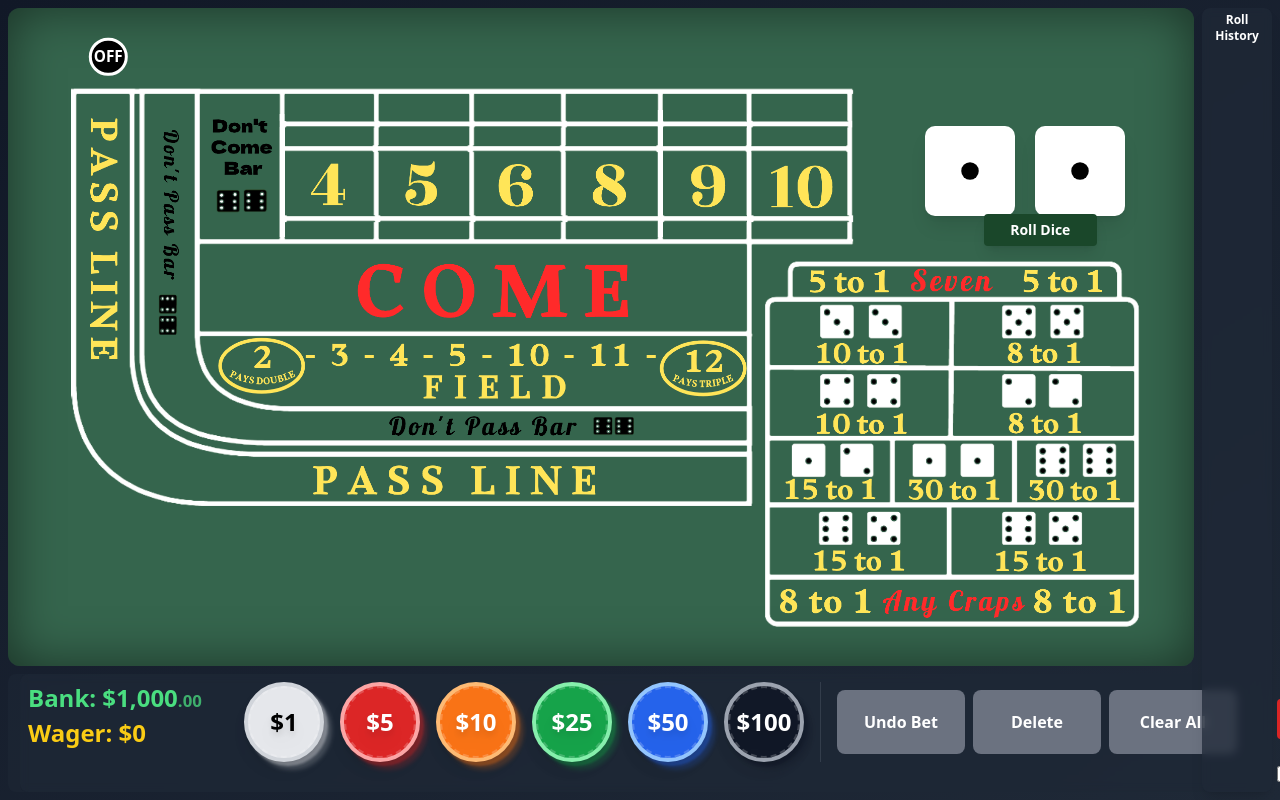
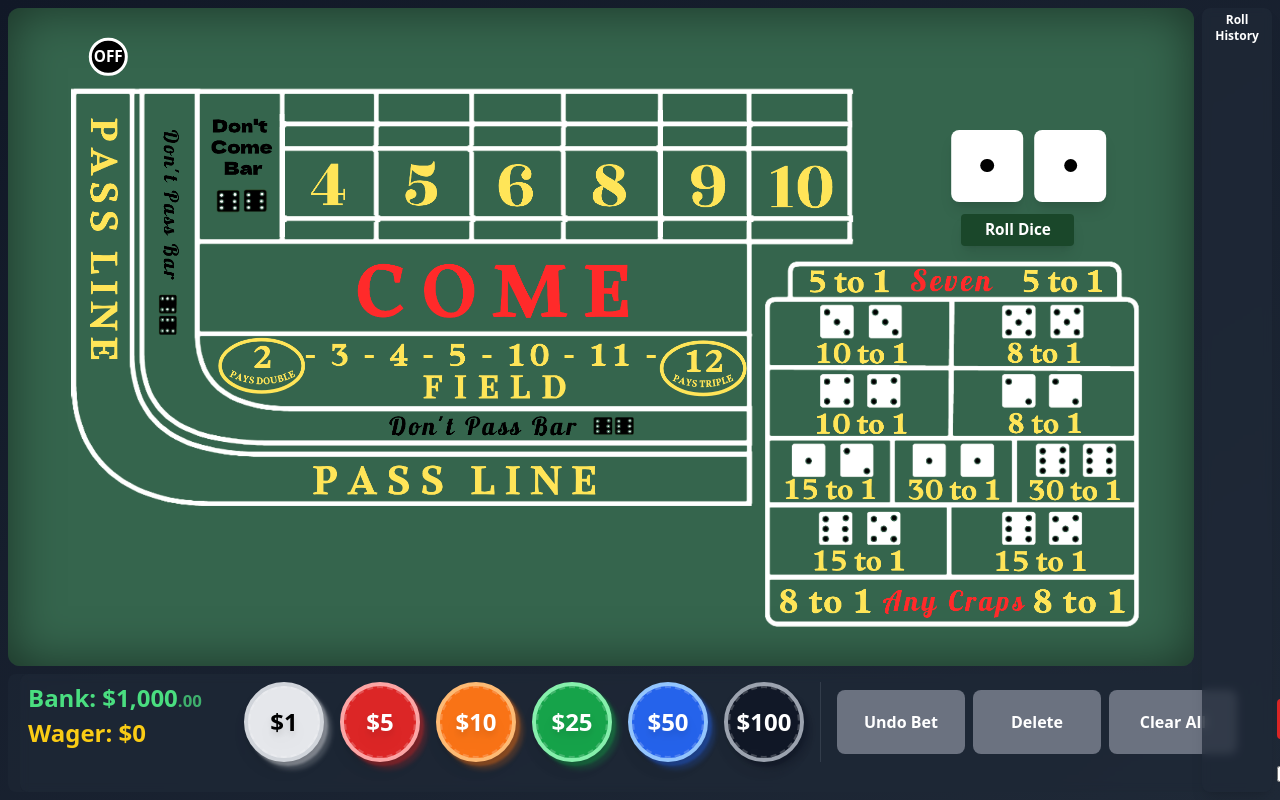
Before and after one commit to adamnelsonarcher/react-craps, a React (Create React App) app: page / in a window 1280 px wide. Built offline with nearby package versions, Linux system fonts and the light colour scheme.

Commit message:
fixed large dice sizing

```diff
--- a/src/App.tsx
+++ b/src/App.tsx
@@ -508,26 +508,30 @@ const App: React.FC = () => {
                 <button
                   onClick={() => !isRolling && handleRoll()}
                   disabled={isRolling}
-                  className={`absolute right-[5.74%] top-[24%] w-[10.09%] h-[5.78%]
+                  className={`absolute right-[7.74%] top-[24%] w-[10.09%] h-[5.78%]
                              bg-[#1a472a] hover:bg-[#143621] text-white font-bold rounded
                              ${isRolling ? 'opacity-50 cursor-not-allowed' : ''}
-                             shadow-lg text-sm z-20`}
+                             shadow-lg z-20 text-[clamp(0.6rem,1.2vw,1rem)]`}
                 >
                   Roll Dice
                 </button>
 
-                {/* Dice in top right */}
-                <div className="absolute top-[10%] right-[5%] flex gap-4 z-10 scale-125">
+                {/* Dice in top right - adjusted position and gap */}
+                <div className="absolute top-[9%] right-[12.74%] flex gap-[2rem] z-10 translate-x-[50%]">
+                  <div className="w-[clamp(2rem,4vw,4rem)]">
                     <Dice
                       value={isRolling ? animationDice.die1 : dice.die1}
                       isRolling={isRolling}
                       size="large"
                     />
+                  </div>
+                  <div className="w-[clamp(2rem,4vw,4rem)]">
                     <Dice
                       value={isRolling ? animationDice.die2 : dice.die2}
                       isRolling={isRolling}
                       size="large"
                     />
+                  </div>
                 </div>
                 <ProfitDisplay
                   amount={lastProfit}
```
Lines whose indentation alone changed are shown as unchanged.
